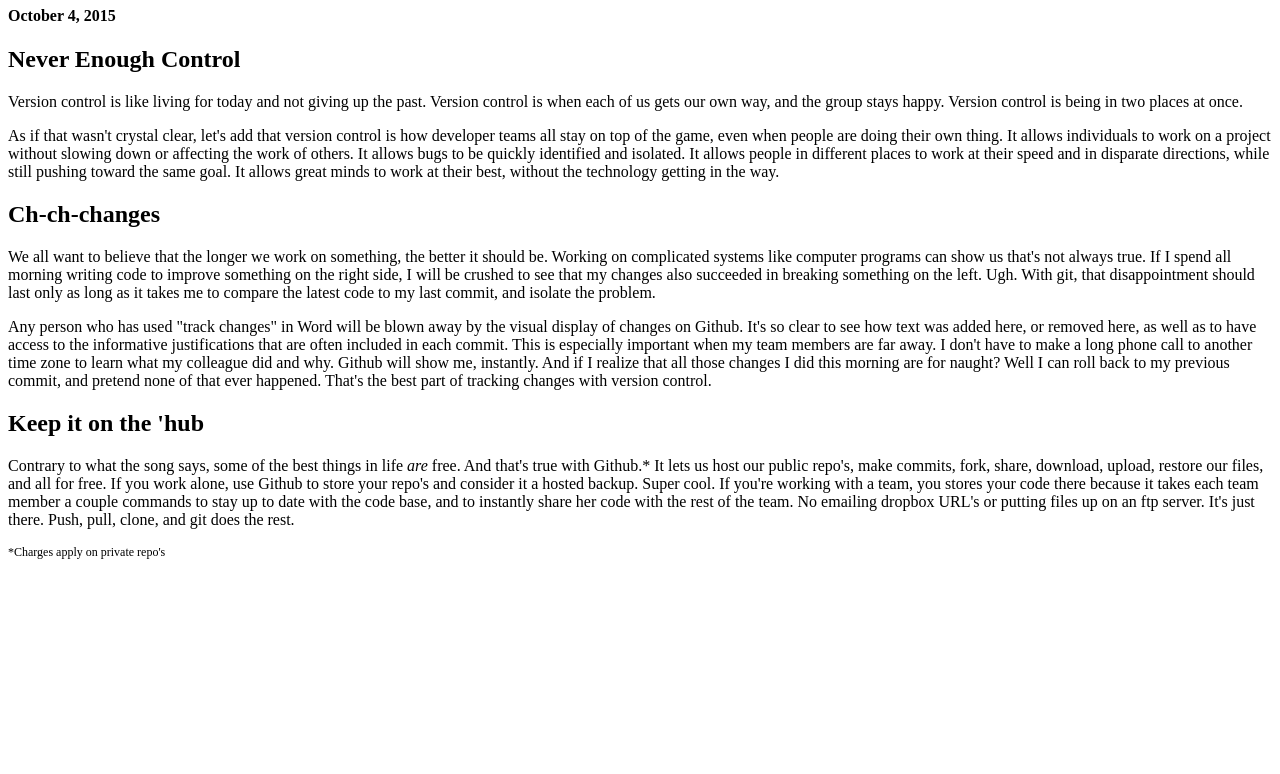
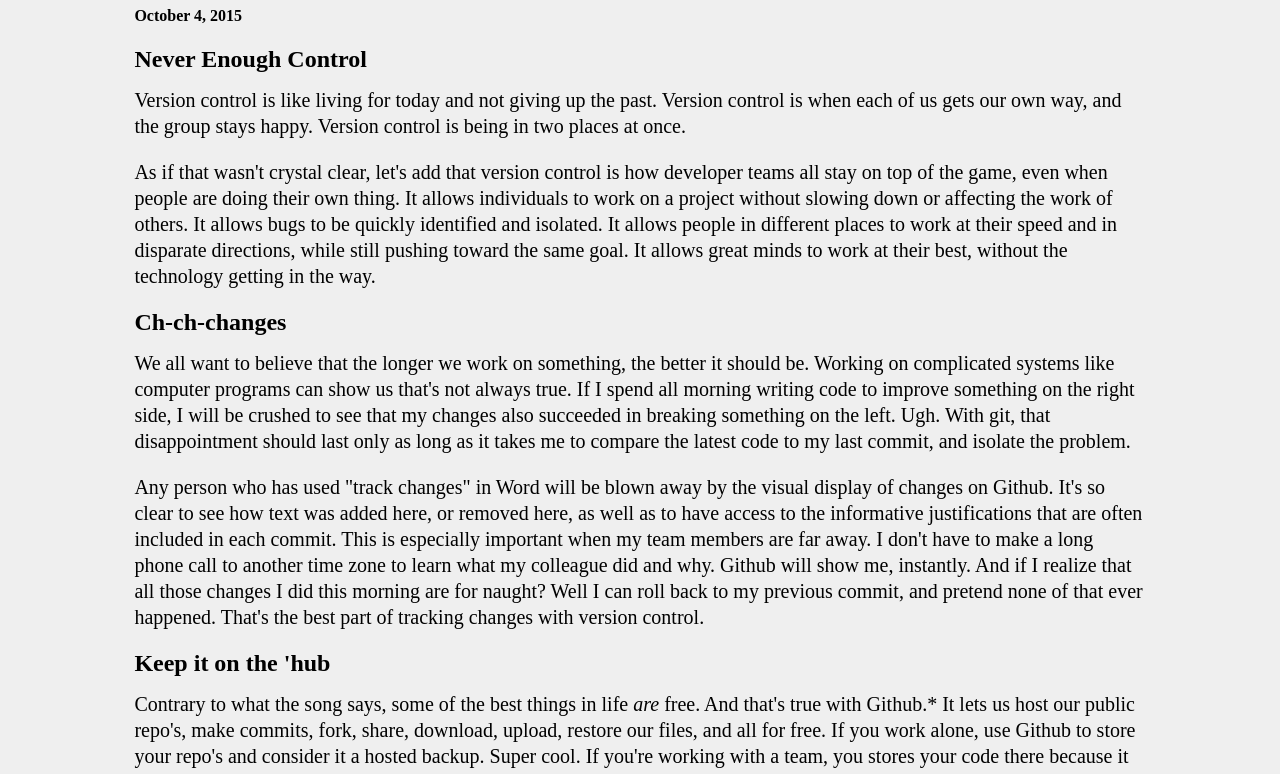
Before and after one commit to briwagner/briwagner.github.io, a plain HTML site: page blog/git.html in a window 1280 px wide. Shown: the part 73-847 px from the top of the page. Before the commit the page ends 800 px from the top, so only its background shows below. Drawn offline with Linux system fonts and the light colour scheme.

Commit message:
add stylesheet

```diff
--- a/blog/git.html
+++ b/blog/git.html
@@ -2,7 +2,7 @@
 <head>
   <title>Bri's Tech Blog</title>
   <meta charset="UTF-8">
-  <link rel="stylesheet" type="text/css" href="your-stylesheet-link-here.css">
+  <link rel="stylesheet" type="text/css" href="style.css">
 </head>
 
 <main>
--- /dev/null
+++ b/blog/style.css
@@ -0,0 +1,18 @@
+main  {
+  padding: 0 10%;
+  margin-bottom:60px;
+}
+
+body {
+  background-color: #efefef;
+}
+
+p {
+  font-size:20px;
+  line-height: 1.3em;
+  margin-top:10px;
+}
+
+h2 {
+  margin: 14px 0;
+}
```
